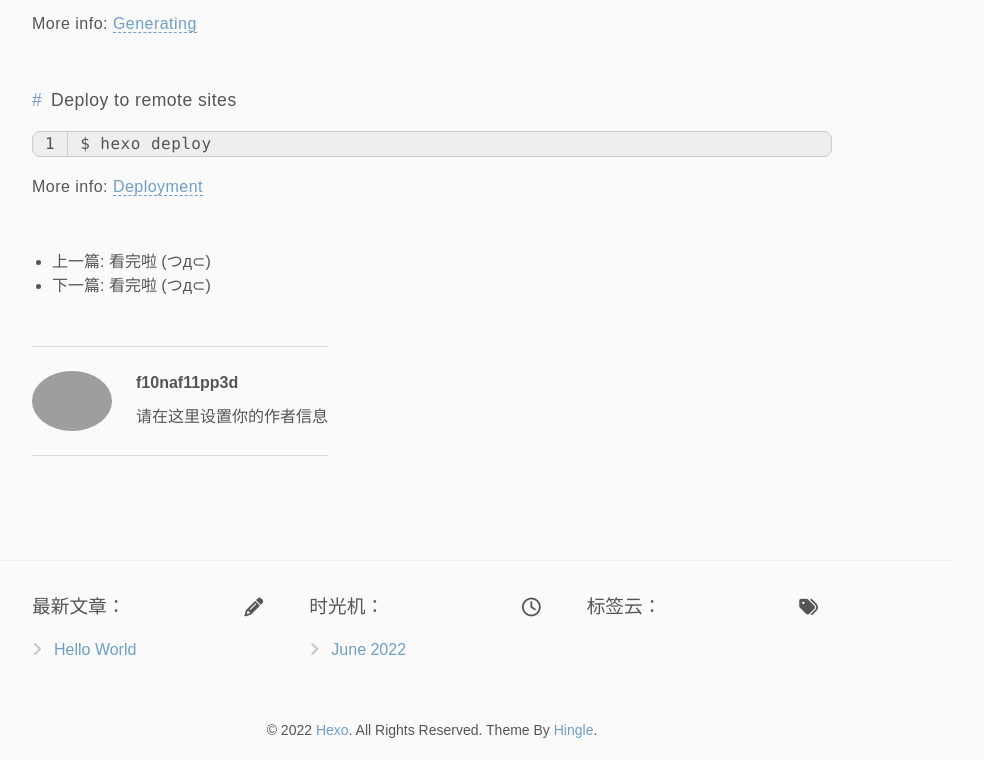
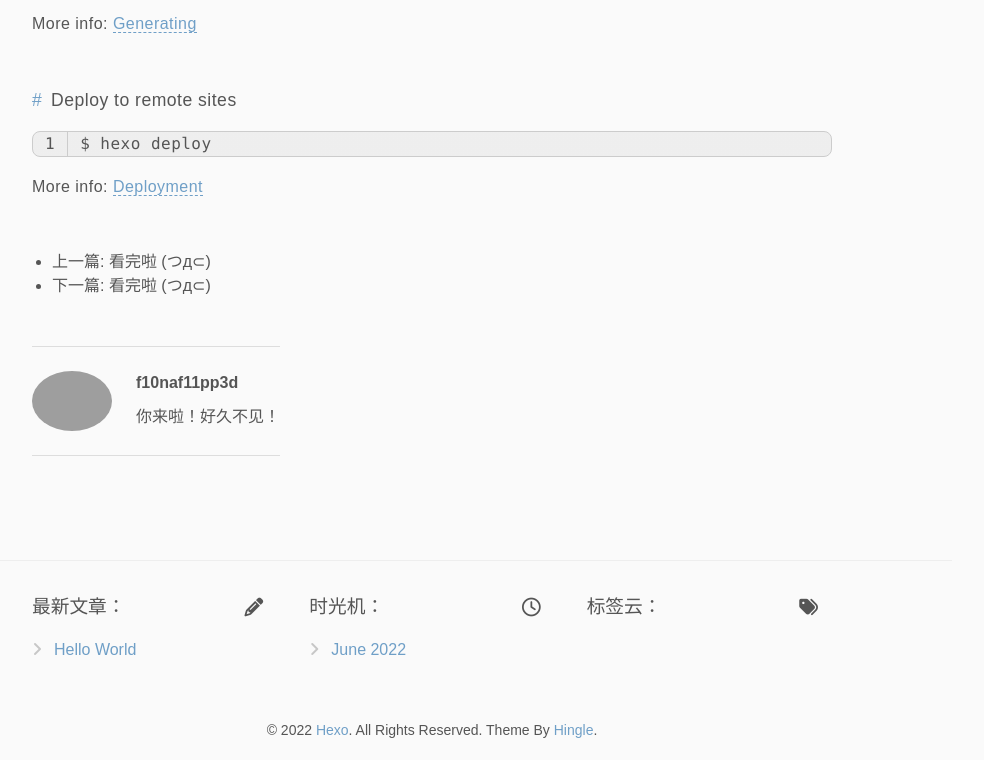
Before and after one commit to f10naf11pp3d/f10naf11pp3d.github.io, a plain HTML site: page 2022/06/01/hello-world/index.html in a window 1280 px wide. Shown: the part 800-1560 px from the top of the page, without its empty margins (88-1072 px from the left). Drawn offline with Linux system fonts and the light colour scheme; grey boxes are pictures that could not be loaded.

Commit message:
Site updated: 2022-09-19 17:19:58

```diff
--- a/2022/06/01/hello-world/index.html
+++ b/2022/06/01/hello-world/index.html
@@ -94,7 +94,7 @@
 
             <div class="author-info">
                 <h4>f10naf11pp3d</h4>
-                <p>请在这里设置你的作者信息</p>
+                <p>你来啦！好久不见！</p>
             </div>
         </section>
 
```
